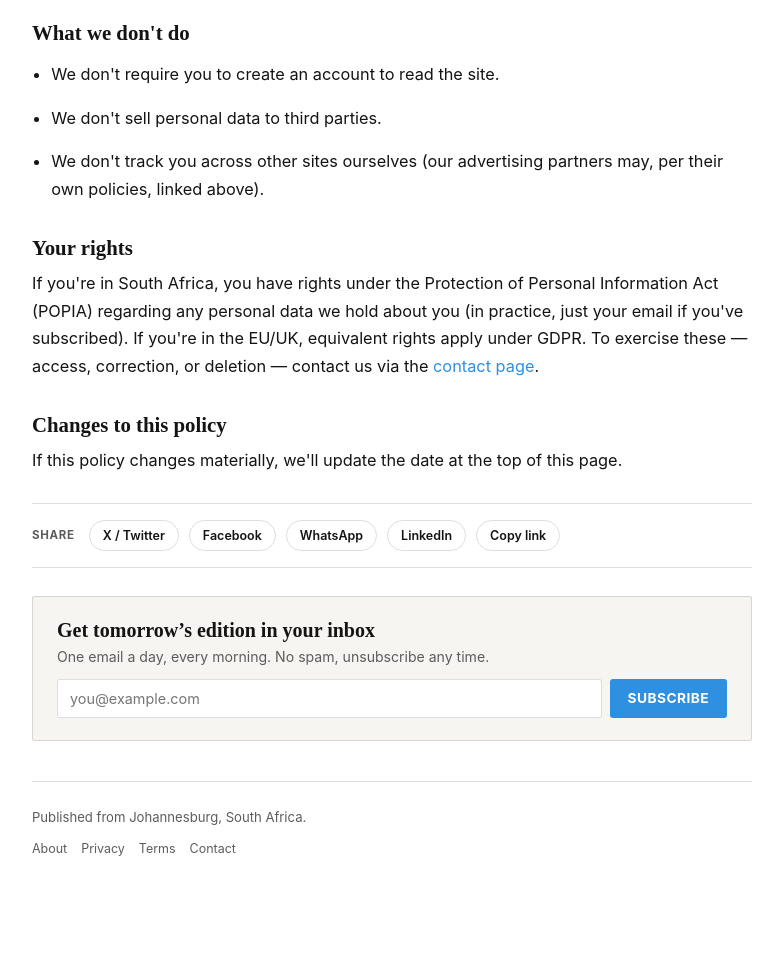
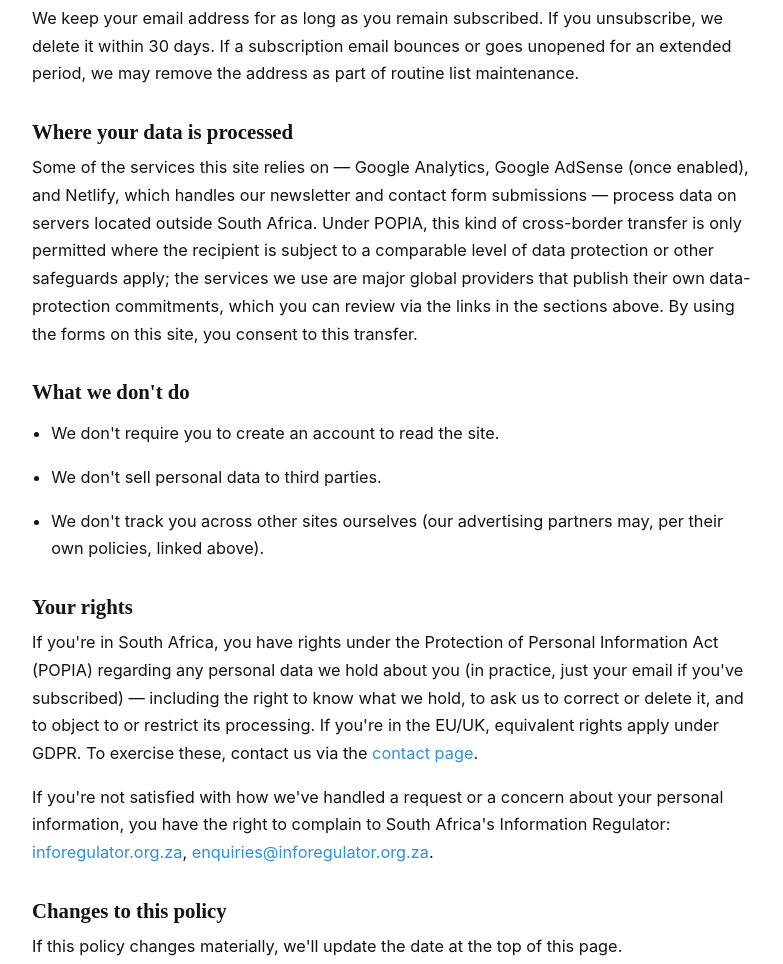
Before and after one commit to rajeshyandrathi/the-southern-wire, a plain HTML site: page privacy.html in a window 1280 px wide. Shown: the part 960-1924 px from the top of the page, without its empty margins (248-1031 px from the left). Before the commit the page ends 1887 px from the top, so only its background shows below. Drawn offline with Linux system fonts and the light colour scheme.

Commit message:
Strengthen privacy policy for POPIA compliance (retention, cross-border transfer, Information Regulator complaint right)
Co-Authored-By: Claude Sonnet 5 <noreply@anthropic.com>

```diff
--- a/privacy.html
+++ b/privacy.html
@@ -47,7 +47,7 @@
 <main class="wrap">
   <a class="back-link" href="index.html">&larr; Back to today's edition</a>
   <h1>Privacy Policy</h1>
-  <p class="updated">Last updated: 10 November 2026</p>
+  <p class="updated">Last updated: 18 November 2026</p>
 
   <article>
     <p>This policy explains what information The Southern Wire collects when you visit, and how it's used. We've tried to write it in plain language rather than boilerplate.</p>
@@ -61,6 +61,10 @@
 
     <h2>Newsletter</h2>
     <p>If you sign up for our daily email, we store only your email address, used solely to send that email. We don't sell or share it. You can unsubscribe at any time via the link in any email we send, or by contacting us.</p>
+    <p>We keep your email address for as long as you remain subscribed. If you unsubscribe, we delete it within 30 days. If a subscription email bounces or goes unopened for an extended period, we may remove the address as part of routine list maintenance.</p>
+
+    <h2>Where your data is processed</h2>
+    <p>Some of the services this site relies on &mdash; Google Analytics, Google AdSense (once enabled), and Netlify, which handles our newsletter and contact form submissions &mdash; process data on servers located outside South Africa. Under POPIA, this kind of cross-border transfer is only permitted where the recipient is subject to a comparable level of data protection or other safeguards apply; the services we use are major global providers that publish their own data-protection commitments, which you can review via the links in the sections above. By using the forms on this site, you consent to this transfer.</p>
 
     <h2>What we don't do</h2>
     <ul>
@@ -70,7 +74,8 @@
     </ul>
 
     <h2>Your rights</h2>
-    <p>If you're in South Africa, you have rights under the Protection of Personal Information Act (POPIA) regarding any personal data we hold about you (in practice, just your email if you've subscribed). If you're in the EU/UK, equivalent rights apply under GDPR. To exercise these &mdash; access, correction, or deletion &mdash; contact us via the <a href="contact.html" style="color:var(--accent)">contact page</a>.</p>
+    <p>If you're in South Africa, you have rights under the Protection of Personal Information Act (POPIA) regarding any personal data we hold about you (in practice, just your email if you've subscribed) &mdash; including the right to know what we hold, to ask us to correct or delete it, and to object to or restrict its processing. If you're in the EU/UK, equivalent rights apply under GDPR. To exercise these, contact us via the <a href="contact.html" style="color:var(--accent)">contact page</a>.</p>
+    <p>If you're not satisfied with how we've handled a request or a concern about your personal information, you have the right to complain to South Africa's Information Regulator: <a href="https://inforegulator.org.za" style="color:var(--accent)" target="_blank" rel="noopener">inforegulator.org.za</a>, <a href="mailto:enquiries@inforegulator.org.za" style="color:var(--accent)">enquiries@inforegulator.org.za</a>.</p>
 
     <h2>Changes to this policy</h2>
     <p>If this policy changes materially, we'll update the date at the top of this page.</p>
```
